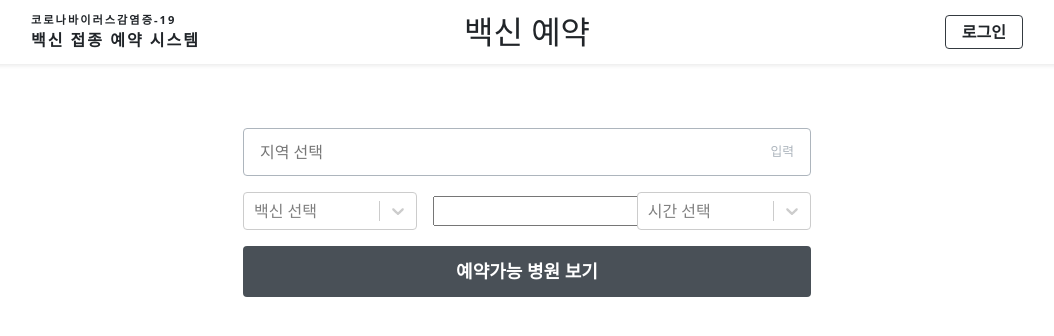
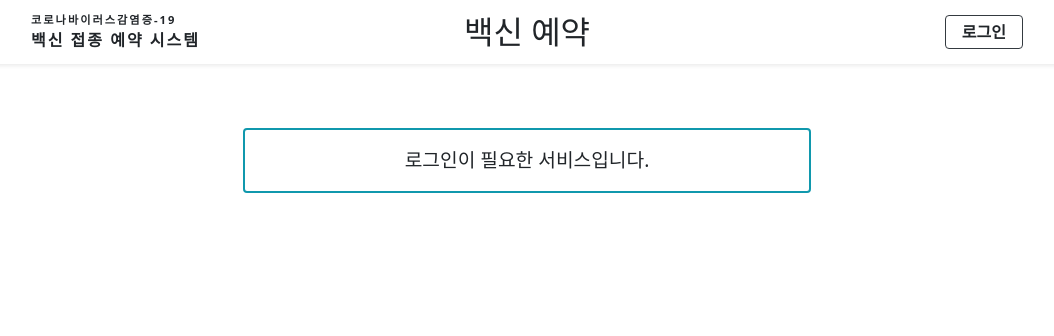
Before and after one commit to merong245/vaccine-reservation, a React (Create React App) app in the folder frontend/: page /reservation in a window 1280 px wide. Shown: the top 336 px of the page, without its empty margins (113-1167 px from the left). Built offline with nearby package versions, Linux system fonts and the light colour scheme; no server answers.

Commit message:
로그아웃 수정, 예약 페이지 수정
로그아웃 후 새로고침 시 다시 로그인 되는 오류 수정
예약 페이지 비로그인 시 렌더링 되지 않도록 수정
예약 페이지 날짜 입력 칸 수정

```diff
--- /dev/null
+++ b/frontend/src/components/common/Info.js
@@ -0,0 +1,23 @@
+import styled from 'styled-components';
+import palette from '../../lib/styles/palette';
+
+export const InfoBlock = styled.div`
+  font-size: 1rem;
+  display: flex;
+  align-items: center;
+  justify-content: center;
+  & + & {
+    margin-top: 3rem;
+  }
+`;
+
+export const InfoText = styled.div`
+  font-size: 1.2rem;
+  border-radius: 4px;
+  border: 2px solid ${palette.cyan[7]};
+  outline: none;
+  padding: 1rem;
+  width: 100%;
+  align-items: center;
+  text-align: center;
+`;
--- a/frontend/src/components/vaccine/ReservationForm.js
+++ b/frontend/src/components/vaccine/ReservationForm.js
@@ -11,6 +11,7 @@ import DatePicker, { registerLocale } from 'react-datepicker';
 import 'react-datepicker/dist/react-datepicker.css';
 import ko from 'date-fns/locale/ko';
 import palette from '../../lib/styles/palette';
+import { InfoBlock, InfoText } from '../common/Info';
 registerLocale('ko', ko);
 
 const SearchButton = styled(StyledBox)`
@@ -37,14 +38,17 @@ const SelectBlock = styled.div`
   margin-bottom: 1rem;
 `;
 
-const DateWrapper = styled.div`
-  width: 33%;
+const StyledDatePicker = styled(DatePicker)`
   margin-right: 1rem;
   margin-left: 1rem;
+  height: 38px;
+  width: auto;
+  border-radius: 4px;
+  border: 1px solid ${palette.gray[4]};
 `;
 
 const StyledSelect = styled(Select)`
-  width: 34%;
+  width: 33%;
 `;
 
 const ReservationForm = ({
@@ -115,7 +119,7 @@ const ReservationForm = ({
   //   )}`;
   // };
 
-  return (
+  return user ? (
     <ContentsBlock>
       <form>
         <InputBlock>
@@ -156,18 +160,20 @@ const ReservationForm = ({
             isClearable
             isDisabled={disable}
           />
-          <DateWrapper>
+          <div>
             {/* Thu Dec 16 2021 00:11:38 GMT+0900 (대한민국 표준시) */}
-            <DatePicker
+            <StyledDatePicker
               dateFormat="yyyy/MM/dd"
               disabled={disable}
-              style={{ width: '30%' }}
               locale="ko"
               selected={options.date} //new Date(today.setDate(today.getDate() + 1))
               onChange={handleDate}
               minDate={new Date(today.setDate(today.getDate() + 1))} // 과거 날짜 disable
+              placeholderText=" 날짜 선택"
+              fixedHeight
+              withPortal
             />
-          </DateWrapper>
+          </div>
           <StyledSelect
             onChange={handleTime}
             options={hours}
@@ -217,6 +223,12 @@ const ReservationForm = ({
         )}
       </form>
     </ContentsBlock>
+  ) : (
+    <ContentsBlock>
+      <InfoBlock>
+        <InfoText>로그인이 필요한 서비스입니다.</InfoText>
+      </InfoBlock>
+    </ContentsBlock>
   );
 };
 
--- a/frontend/src/components/vaccine/VaccineInfo.js
+++ b/frontend/src/components/vaccine/VaccineInfo.js
@@ -3,27 +3,7 @@ import styled from 'styled-components';
 import palette from '../../lib/styles/palette';
 import Button from '../common/Button';
 import { ContentsBlock } from '../common/Contents';
-
-const InfoBlock = styled.div`
-  font-size: 1rem;
-  display: flex;
-  align-items: center;
-  justify-content: center;
-  & + & {
-    margin-top: 3rem;
-  }
-`;
-
-const InfoText = styled.div`
-  font-size: 1.2rem;
-  border-radius: 4px;
-  border: 2px solid ${palette.cyan[7]};
-  outline: none;
-  padding: 1rem;
-  width: 100%;
-  align-items: center;
-  text-align: center;
-`;
+import { InfoBlock, InfoText } from '../common/Info';
 
 const InfoTag = styled.div`
   background-color: ${palette.gray[7]};
```
Also changed, not shown: 1 other file (tests, documents, lock files or other folders).
